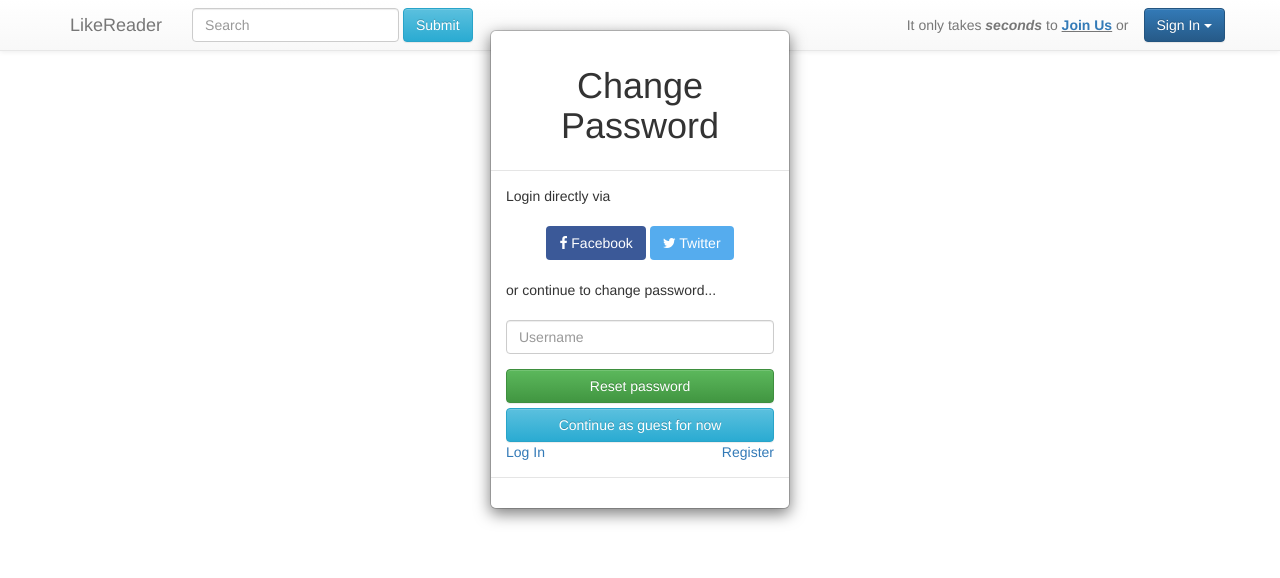
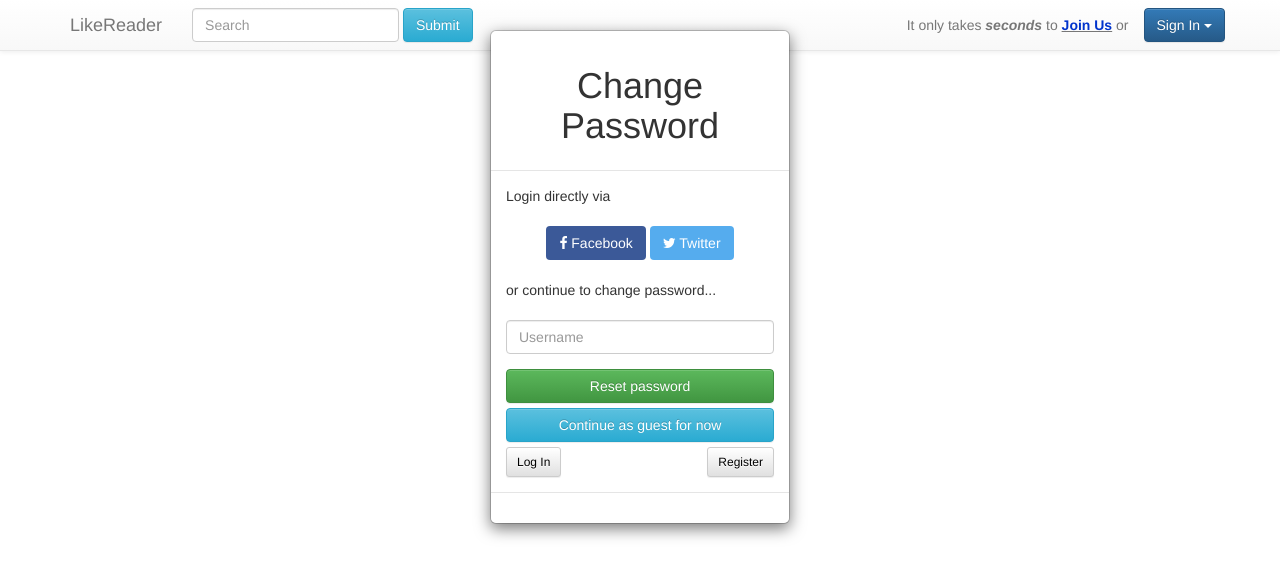
Before and after one commit to jmjuanico/likereader, a Flask app: page /update in a window 1280 px wide. Shown: the top 578 px of the page. Run offline with Flask 2, Linux system fonts and the light colour scheme; parts of the project's set-up code (start-up, migrations or seed data) failed here and were passed over; some libraries are stand-ins or nearby versions.

Commit message:
improve on styles

```diff
--- a/app/static/css/app.css
+++ b/app/static/css/app.css
@@ -4,6 +4,21 @@
 body {
     position: relative;
     padding-top: 65px;
+    font-style: verdana !important;
+}
+a {
+    color: 0033CC;
+}
+
+/***************************************************
+auth tabs style
+****************************************************/
+
+.authtab {
+    margin-top: 5px;
+}
+.authtab a {
+    color: black;
 }
 
 /***************************************************
@@ -21,8 +36,10 @@
     padding: 0px;
     margin: 0;
 }
-hr {margin: 0;}
 
+div.comment-container {
+    margin-top: 10px;
+}
 /***************************************************
 posts style
 ****************************************************/
@@ -37,6 +54,10 @@
 div.post-container div.post-title * {
     color: 0033CC !important;
     font-weight: normal !important;
+}
+
+div.post-container {
+    margin-top: 20px;
 }
 
 .control-label {
--- a/app/templates/base.html
+++ b/app/templates/base.html
@@ -73,7 +73,6 @@
                 {% include 'flash.html' %}
            </div>
        </div>
-
 
             {% if g.user.is_authenticated %}
                 <ul class="nav navbar-nav navbar-right">
--- a/app/templates/comment.html
+++ b/app/templates/comment.html
@@ -1,5 +1,4 @@
 {% for comment in comments %}
-    <hr/>
     <div class="comment-container">
             <div class="comment-thumbnail">
                 <a href="{{ url_for('.user', username=comment.author.username) }}">
--- a/app/templates/commentbox.html
+++ b/app/templates/commentbox.html
@@ -29,7 +29,7 @@
 <div class="social-buttons">
     <a href="{{ url_for('login', continue_url=request.url) }}" class="btn btn-sm btn-success">{{ _('Sign in') }}</a> or
     <a href="{{ url_for('register', continue_url=request.url) }}" class="btn btn-sm btn-info">{{ _('Sign up') }}</a>
-    <a href="{{ url_for('login', continue_url=request.url) }}"><i>in <strong>seconds</strong> to enable to <strong>comment</strong></i></a>
+    <a href="{{ url_for('login', continue_url=request.url) }}"> to enable to comment. Trust me its fast and easy.</a>
 </div>
 
 <!--- this is a toggle style
--- a/app/templates/index.html
+++ b/app/templates/index.html
@@ -2,7 +2,7 @@
 {% extends "base.html" %}
 
 {% block content %}
-    <h5>{{ _('Hi, %(username)s! feel free to share your thoughts...', username=g.user.username or 'friend') }}</h5>
+    <div class="title">{{ _('Hi, %(username)s! feel free to share your thoughts...', username=g.user.username or 'friend') }}</div>
 
     {% include 'postbox.html' %}
 
--- a/app/templates/post.html
+++ b/app/templates/post.html
@@ -6,7 +6,7 @@
                 <img class="img-rounded profile-thumbnail" src="{{ post.author.avatar(size=50) }}">
             </a>
         </div>
-        <div class="post-title"><h4><span id="post{{ post.id }}"><a href="{{ url_for('post', id = post.id) }}">{{ post.title }}</a></span></h4></div>
+        <div class="post-title"><span id="post{{ post.id }}"><a href="{{ url_for('post', id = post.id) }}">{{ post.title }}</a></span></div>
 
         {% autoescape false %}
         <div class="post-author text-lowercase">{{ _('%(username)s posted %(when)s:', username='<a href="%s">%s</a>' % (url_for('user', username=post.author.username), post.author.username), when=momentjs(post.timestamp).fromNow()) }}</div>
--- a/app/templates/postbox.html
+++ b/app/templates/postbox.html
@@ -41,8 +41,9 @@
     <div class="social-buttons">
         <a href="{{ url_for('login', continue_url=request.url) }}" class="btn btn-sm btn-success">{{ _('Sign in') }}</a> or
         <a href="{{ url_for('register', continue_url=request.url) }}" class="btn btn-sm btn-info">{{ _('Sign up') }}</a>
-        <a href="{{ url_for('login', continue_url=request.url) }}"><i>in <strong>seconds</strong> to enable to <strong>share</strong></i></a>
+        <a href="{{ url_for('login', continue_url=request.url) }}"> to enable to share. Trust me its fast and easy.</a>
     </div>
+
 <!---
 <button class="btn btn-sm btn-info" data-toggle="collapse" data-target="#posttoggle">{{ _('Publish') }}</button>
 
--- a/app/templates/postdetails.html
+++ b/app/templates/postdetails.html
@@ -9,7 +9,6 @@
   data-show-faces="true">
 </div>
 
-<h4 id="comments">Comments</h4>
 {% include 'commentbox.html' %}
 {% include 'comment.html' %}
 {% if pagination %}
--- a/app/templates/replybox.html
+++ b/app/templates/replybox.html
@@ -42,9 +42,9 @@
     {% if not g.user.is_authenticated %}
 
     <div class="social-buttons">
-        <a href="{{ url_for('login', continue_url=request.url) }}" class="btn btn-sm btn-success">{{ _('Sign in') }}</a> or
-        <a href="{{ url_for('register', continue_url=request.url) }}" class="btn btn-sm btn-info">{{ _('Sign up') }}</a>
-        <a href="{{ url_for('login', continue_url=request.url) }}"><i>in <strong>seconds</strong> to enable to <strong>reply</strong></i></a>
+        <a href="{{ url_for('login', continue_url=request.url) }}" class="btn btn-xs btn-default">{{ _('Sign in') }}</a> or
+        <a href="{{ url_for('register', continue_url=request.url) }}" class="btn btn-xs btn-default">{{ _('Sign up') }}</a>
+        <!--<a href="{{ url_for('login', continue_url=request.url) }}"> it only takes seconds to signup and reply </a>-->
     </div>
 
     <!-- this is toggle style
--- a/app/templates/update.html
+++ b/app/templates/update.html
@@ -34,15 +34,18 @@
                      </span>
             </div>
 
-
           <div class="form-group">
               <button class="btn btn-success btn-lg-1 btn-block" name="submit" type="submit" value="register">Reset password</button>
                 <button class="btn btn-info btn-lg-1 btn-block" name="submit" type="submit" value="cancel">Continue as guest for now</button>
-                  <span class="pull-right"><a href="/register">Register</a></span>
-                    <span class="pull-left"><a href="/login">Log In</a></span>
+
+              <div class="authtab">
+                  <span class="pull-right btn btn-default btn-sm"><a href="/register">Register</a></span>
+                    <span class="pull-left btn btn-default btn-sm"><a href="/login">Log In</a></span>
+                </div>
+
                 <input type=hidden value="{{ next or '' }}" name=next>
           </div>
-
+        </form>
       </div>
 
       <div class="modal-footer border-top: 0px;">
--- a/app/templates/user.html
+++ b/app/templates/user.html
@@ -25,6 +25,7 @@
         {% endif %}
         </p>
     </div>
+        <br/>
     {% for post in posts.items %}
         {% include 'post.html' %}
     {% endfor %}
```
Also changed, not shown: app/templates/login.html (+6 -2 lines), app/templates/register.html (+6 -2 lines).
